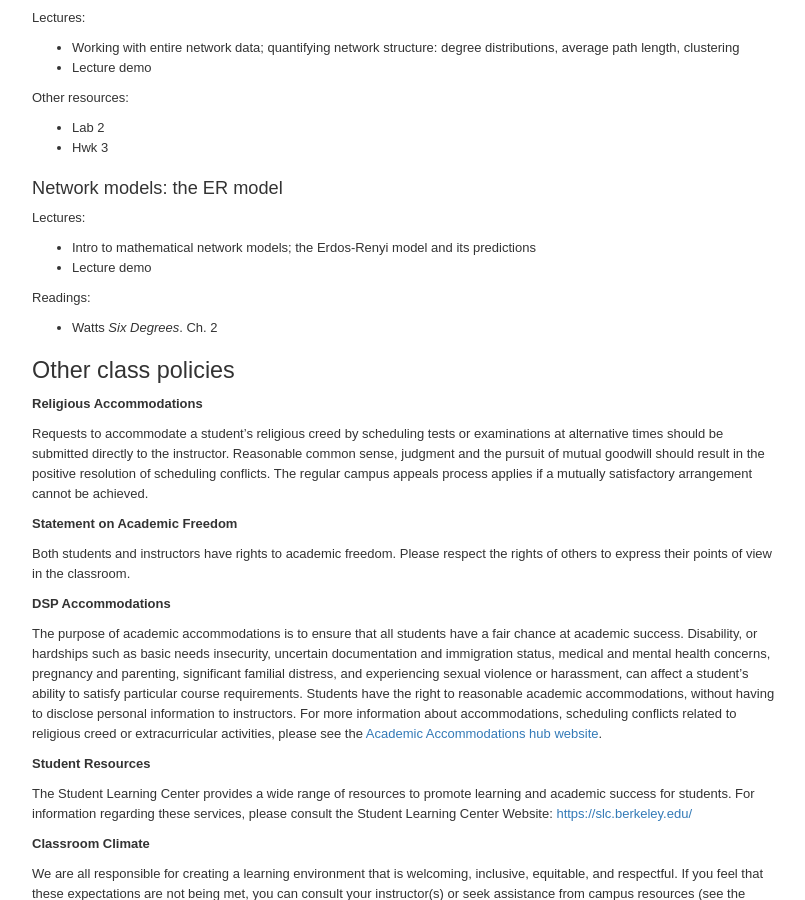
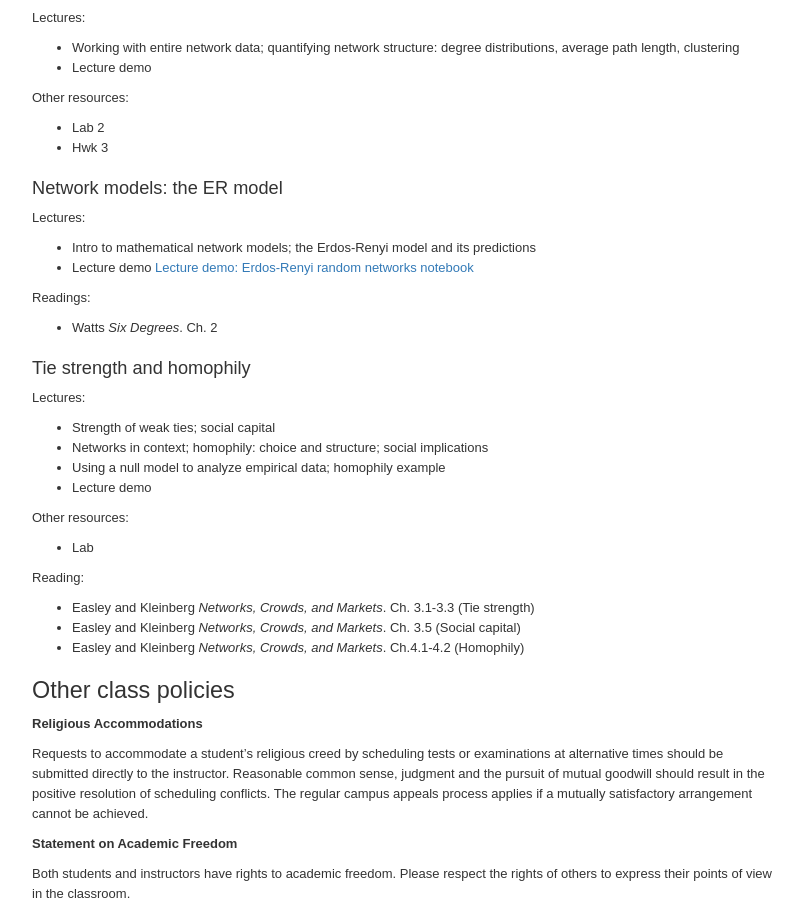
Before and after one commit to dfeehan/dfeehan.github.io, a Jekyll site: the page teaching/2021fa_demog180.html, which Jekyll copies as it is, in a window 1280 px wide and 900 px high, scrolled down 4326 px. Shown: the whole window, without its empty margins (236-1041 px from the left). Built offline with Jekyll 4.4.1, drawn with Linux system fonts in a browser that asks for light colours; some of the changed text lies outside the part shown.

Commit message:
updated syllabus

```diff
--- a/teaching/2021fa_demog180.html
+++ b/teaching/2021fa_demog180.html
@@ -344,6 +344,7 @@ Tue, Sep 14
 Intro to mathematical network models; the Erdos-Renyi model and its predictions
 </td>
 <td style="text-align:left;">
+<a href="https://datahub.berkeley.edu/hub/user-redirect/git-pull?repo=https%3A%2F%2Fgithub.com%2Fdfeehan%2Fdemog180-fa2021&amp;urlpath=tree%2Fdemog180-fa2021%2Flecture%2F03_er_random_networks%2F03_er_random_networks.ipynb&amp;branch=main">ER random networks demo</a>
 </td>
 <td style="text-align:left;">
 <a href="https://datahub.berkeley.edu/hub/user-redirect/git-pull?repo=https%3A%2F%2Fgithub.com%2Fdfeehan%2Fdemog180-fa2021&amp;urlpath=tree%2Fdemog180-fa2021%2Flab%2Flab2%2Flab2.ipynb&amp;branch=main">Lab 2</a>
@@ -981,33 +982,32 @@ READING WEEK
 <p>Lectures:</p>
 <ul>
 <li>Intro to mathematical network models; the Erdos-Renyi model and its predictions</li>
-<li>Lecture demo <!-- [Lecture demo: Erdos-Renyi random networks notebook][er demo] --></li>
+<li>Lecture demo <a href="https://datahub.berkeley.edu/hub/user-redirect/git-pull?repo=https%3A%2F%2Fgithub.com%2Fdfeehan%2Fdemog180-fa2021&amp;urlpath=tree%2Fdemog180-fa2021%2Flecture%2F03_er_random_networks%2F03_er_random_networks.ipynb&amp;branch=main">Lecture demo: Erdos-Renyi random networks notebook</a></li>
 </ul>
 <p>Readings:</p>
 <ul>
 <li><span class="citation">Watts <em>Six Degrees</em>.</span> Ch. 2</li>
 </ul>
-<!--
-### Tie strength and homophily {#sec:homophily}
-
-Lectures:
-
-* Strength of weak ties; social capital
-* Networks in context; homophily: choice and structure; social implications
-* Using a null model to analyze empirical data; homophily example
-* [Lecture demo: Strength of weak ties in the wiki talk network][sowt demo]
-
-Other resources:
-
-* [Lab: Using the assortativity coefficient to quantify homophily][lab3]
-
-Reading:
-
-* @easley_networks_2010 Ch. 3.1-3.3 (Tie strength)
-* @easley_networks_2010 Ch. 3.5 (Social capital)
-* @easley_networks_2010 Ch.4.1-4.2 (Homophily)
-
--->
+</div>
+<div id="sec:homophily" class="section level3">
+<h3>Tie strength and homophily</h3>
+<p>Lectures:</p>
+<ul>
+<li>Strength of weak ties; social capital</li>
+<li>Networks in context; homophily: choice and structure; social implications</li>
+<li>Using a null model to analyze empirical data; homophily example</li>
+<li>Lecture demo <!-- [Lecture demo: Strength of weak ties in the wiki talk network][sowt demo] --></li>
+</ul>
+<p>Other resources:</p>
+<ul>
+<li>Lab <!--[Lab: Using the assortativity coefficient to quantify homophily][lab3]--></li>
+</ul>
+<p>Reading:</p>
+<ul>
+<li><span class="citation">Easley and Kleinberg <em>Networks, Crowds, and Markets</em>.</span> Ch. 3.1-3.3 (Tie strength)</li>
+<li><span class="citation">Easley and Kleinberg <em>Networks, Crowds, and Markets</em>.</span> Ch. 3.5 (Social capital)</li>
+<li><span class="citation">Easley and Kleinberg <em>Networks, Crowds, and Markets</em>.</span> Ch.4.1-4.2 (Homophily)</li>
+</ul>
 <!--
 
 ### Balance theory {#sec:balance}
```
Also changed, not shown: other parts of teaching/2021fa_demog180.html (+2 -2 lines).
